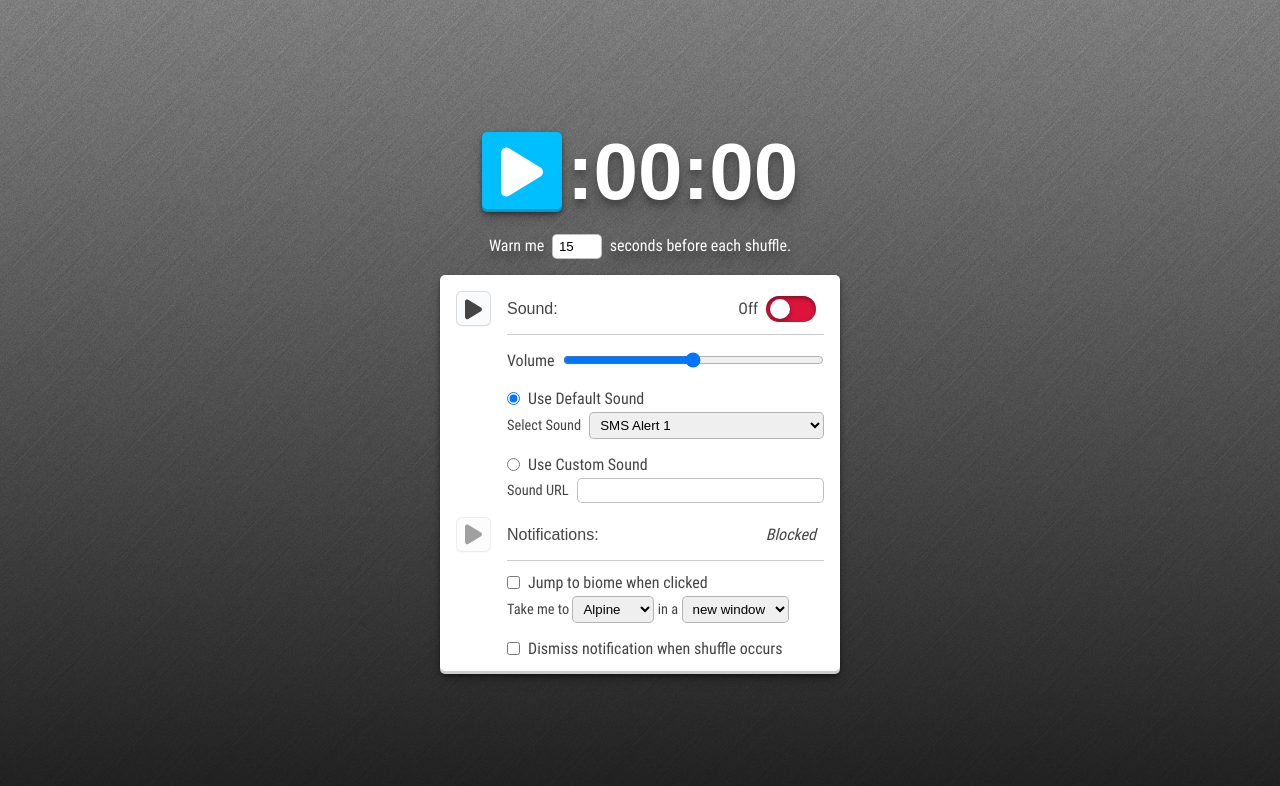
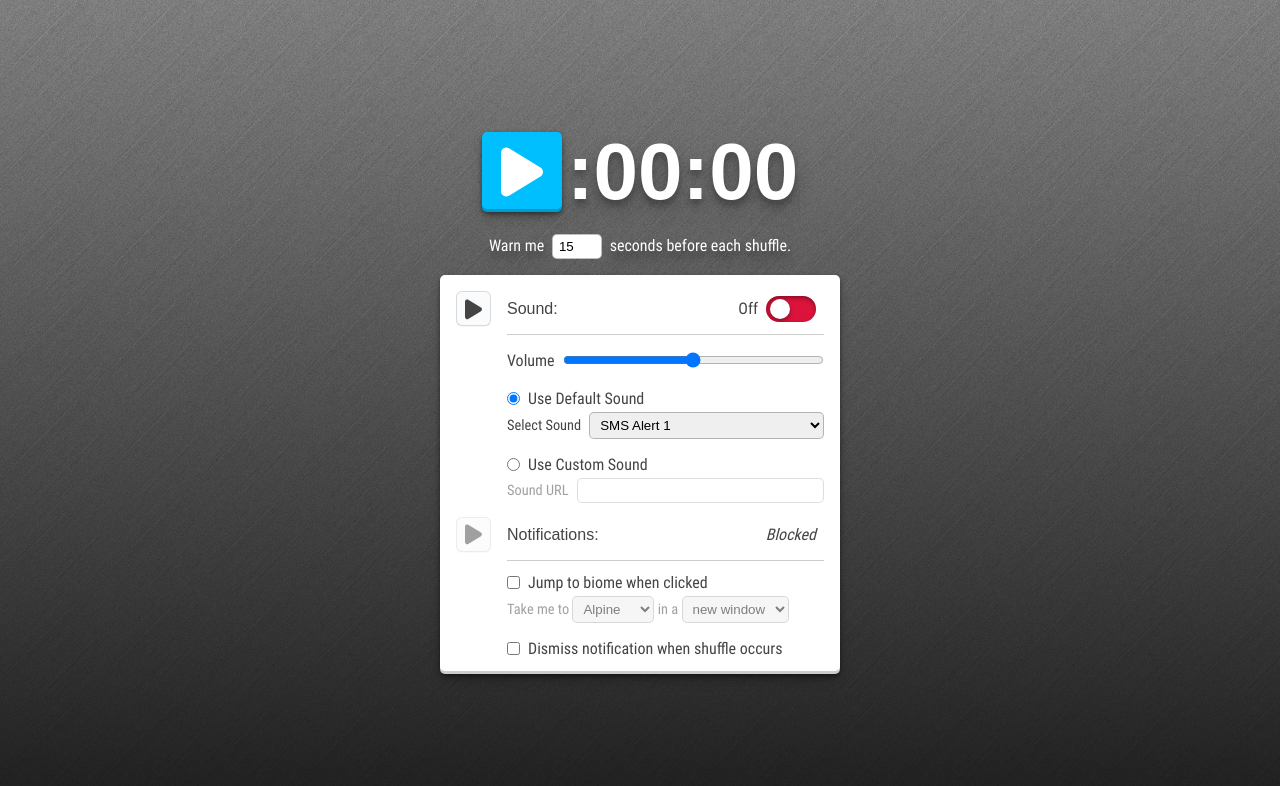
Before and after one commit to endulum/dc-shuffle-clock, a React (Vite) app: page / in a window 1280 px wide. Shown: the top 786 px of the page. Built offline with nearby package versions, Linux system fonts and the light colour scheme; a web font is replaced by a local one.

Commit message:
fix missing style for .disabled class

```diff
--- a/src/style.css
+++ b/src/style.css
@@ -86,11 +86,6 @@ input, select {
   }
 }
 
-[disabled] {
-  pointer-events: none;
-  opacity: 0.5;
-}
-
 b {
   font-weight: normal;
   font-family: 'Roboto Bold', Arial, Helvetica, sans-serif;
@@ -143,6 +138,11 @@ main {
 
 .white-svg {
   filter: invert(100%)
+}
+
+.disabled, [disabled]{
+  pointer-events: none;
+  opacity: 0.5;
 }
 
 /* clock component */
```
